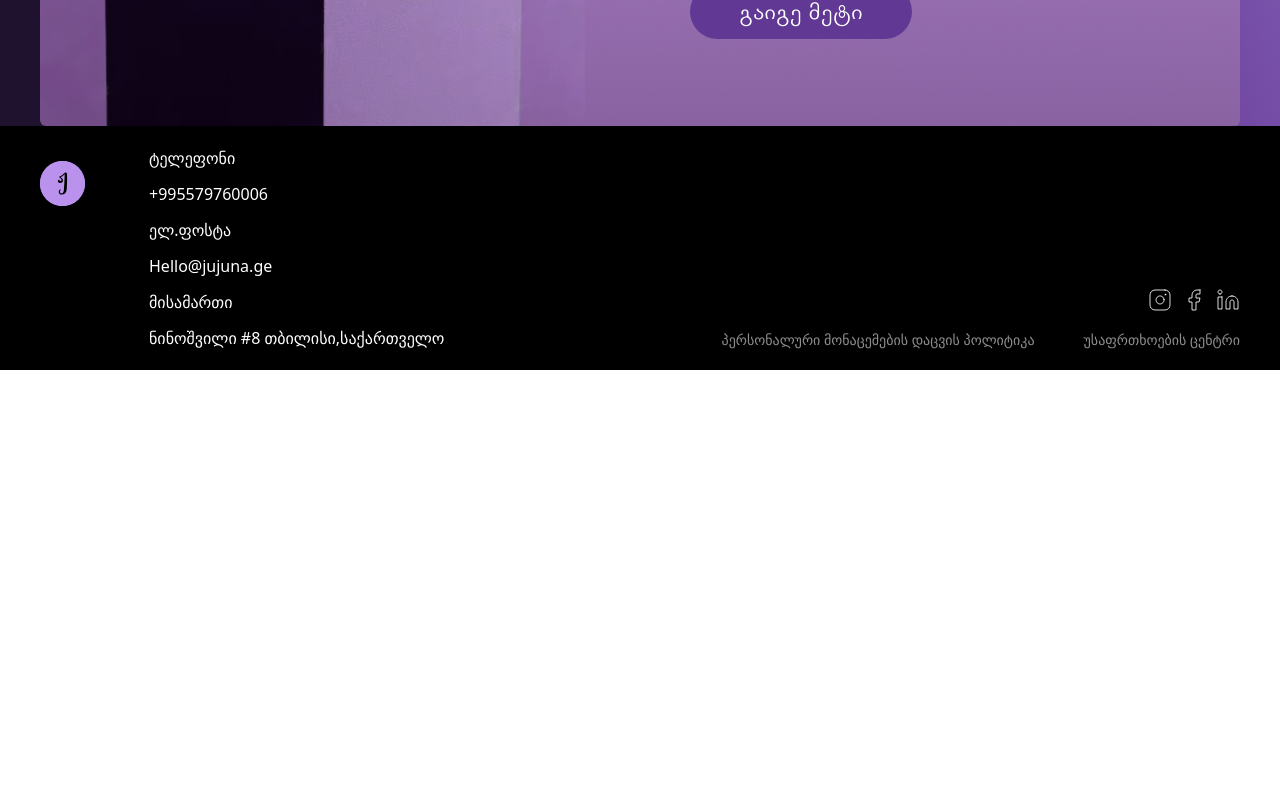
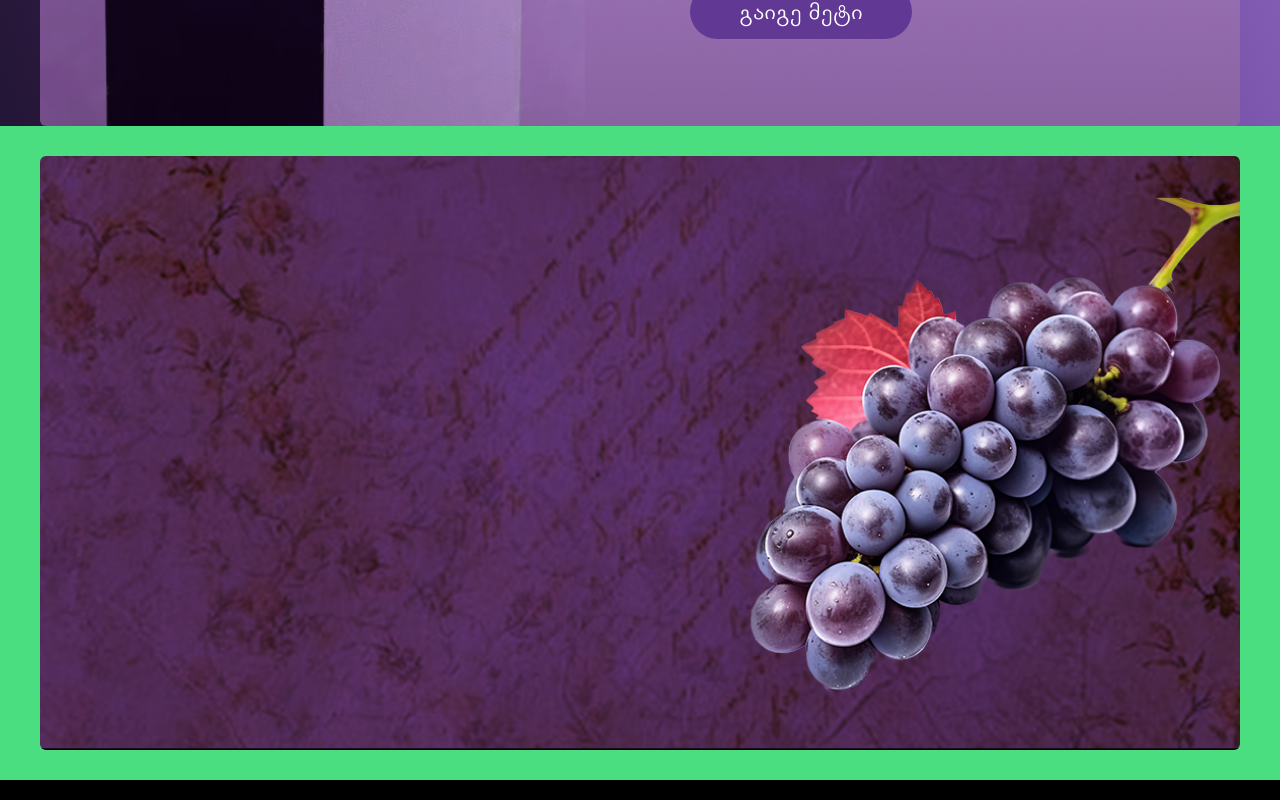
Before and after one commit to linesquad/jujuna, a React (Vite) app: page / in a window 1280 px wide. Shown: the part 2680-3480 px from the top of the page. Before the commit the page ends 3050 px from the top, so only its background shows below. Built offline with nearby package versions, Linux system fonts and the light colour scheme.

Commit message:
add nugos component

```diff
--- a/src/pages/Home.jsx
+++ b/src/pages/Home.jsx
@@ -1,5 +1,6 @@
 import AboutUsComp from "../components/landingComponents/AboutUsComp";
 import Bottle from "../components/landingComponents/Bottle";
+import Connect from "../components/landingComponents/Connect";
 import Hero from "../components/landingComponents/Hero";
 import MobileBar from "../components/landingComponents/MobileBar";
 
@@ -11,6 +12,7 @@ const Home = () => {
         <AboutUsComp />
         <Bottle />
         <MobileBar />
+        <Connect />
       </div>
     </div>
   );
```
